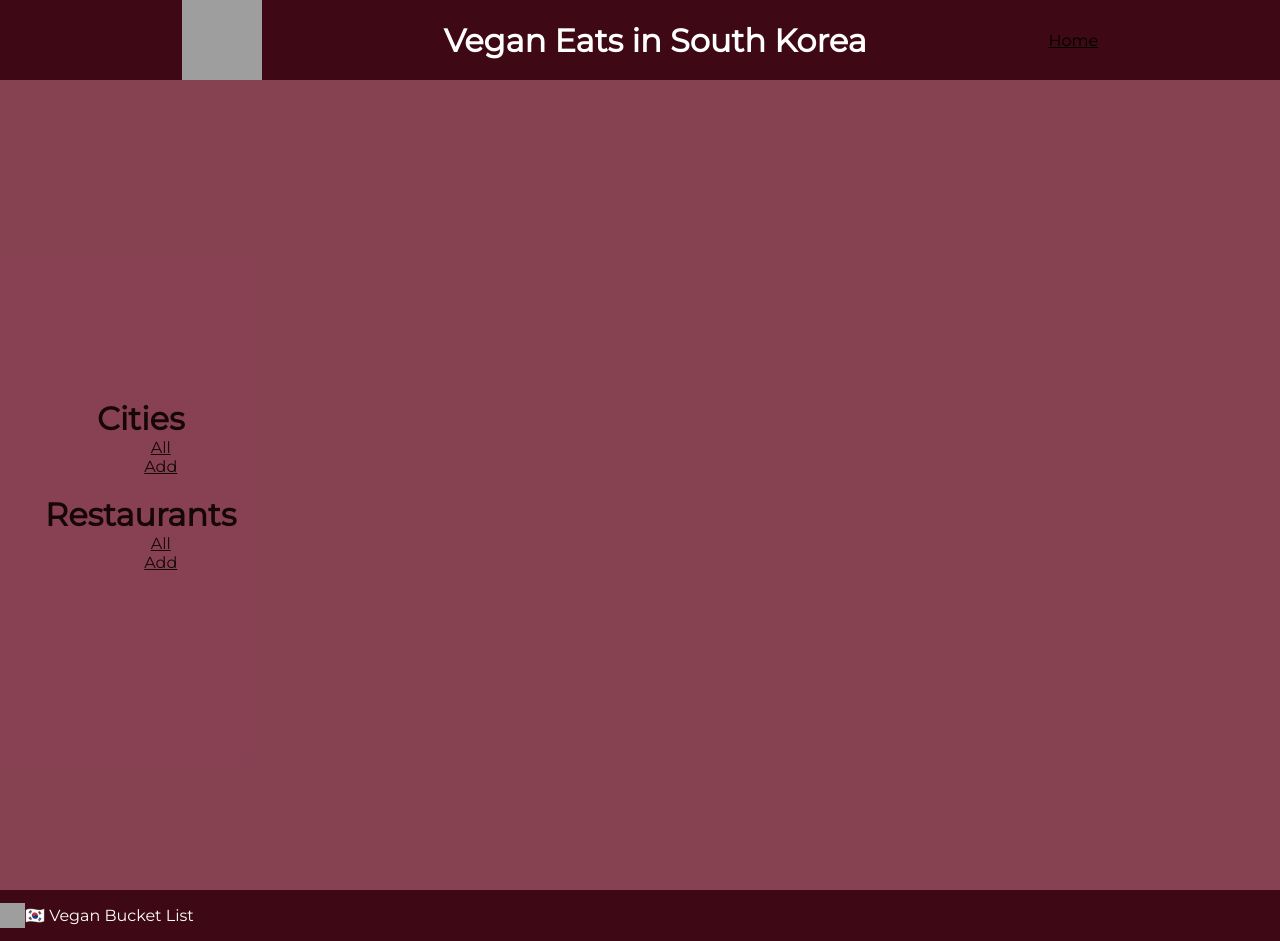
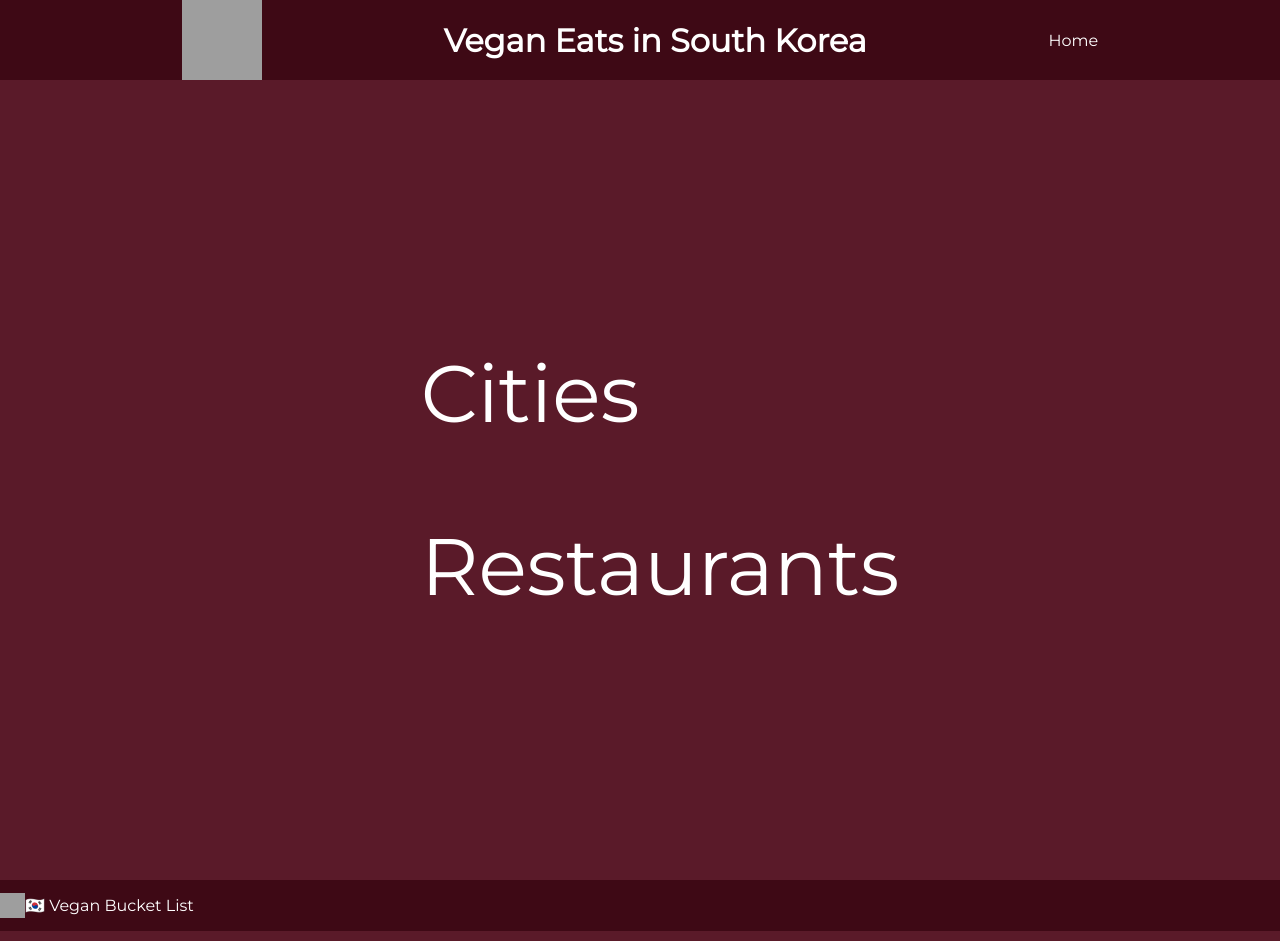
Before and after one commit to Effrancina/w4_solo_python_project, a Flask app: page / in a window 1280 px wide. Run offline with Flask 2, Linux system fonts and the light colour scheme; grey boxes are pictures that could not be loaded.

Commit message:
reorganised colours and flex

```diff
--- a/static/style.css
+++ b/static/style.css
@@ -9,13 +9,28 @@
     height: 100%;
 } */
 
-.background_cities {
+.cities {
     /* height: 120vh; */
     min-height: 120vh;
+    display: flex;
+    flex-direction: column;
+    flex-wrap: wrap;
+    justify-content: space-evenly;
+    align-items: center;
+}
+
+.new {
+    min-height: 100vh;
+    display: flex;
+    flex-direction: column;
+    flex-wrap: wrap;
+    justify-content: center;
+    align-items: center;
 }
 
 a {
-    color: black;
+    color: white;
+    text-decoration: none;
 }
 
 li {
@@ -26,8 +41,8 @@
 
 }
 
-.link_city {
-    font-size: larger;
+.city_name {
+    font-size: 2rem;
     font-weight: bold;
 }
 
@@ -78,7 +93,35 @@
     display: flex;
     height: 100vh;
     align-items: center;
+    justify-content: center;
+}
 
+span {
+    color: white;
+    font-size: 5rem;
+}
+
+.dropdown {
+    position: relative;
+    display: inline-block;
+}
+
+.dropdown-content {
+    display: none;
+    position: absolute;
+    background-color: #964F60;
+    min-width: 160px;
+    box-shadow: 0px 8px 16px 0px rgba(0,0,0,0.2);
+    padding: 12px 16px;
+    z-index: 1;
+}
+
+.dropdown:hover .dropdown-content {
+    display: block;
+    color: black;
+    padding: 12px 16px;
+    text-decoration: none;
+    display: block;
 }
 
 .restaur {
@@ -132,15 +175,14 @@
     font-size: xx-large;
 }
 
-h2 {
+/* h2 {
     margin: 0rem;
     padding: 0rem;
     color: black;
     font-weight: bold;
     text-align: center;
     font-size: xx-large;
-}
-
+} */
 
 
 .emojidex-emoji {
--- a/templates/cities/new.html
+++ b/templates/cities/new.html
@@ -1,6 +1,6 @@
 {% extends "cities/base1.html" %}
 {% block content %}
-
+<div class="new">
     <h1>Add a new city</h1>
 
     <form action="/cities" method="POST" class="transparency">
@@ -16,5 +16,5 @@
             <input type="submit">
         </div>
     </form>
-
+</div>
 {% endblock %}
--- a/templates/index.html
+++ b/templates/index.html
@@ -1,22 +1,31 @@
 {% extends "base.html" %}
 {% block page_content %}
 <section>
-    <nav class="transparency">
+    <nav>
         <ul>
             <li>
-                <h2>Cities</h2>
-                <ul>
-                    <li><a href="/cities">All</a></li>
-                    <li><a href="/cities/new">Add</a></li>
-                </ul>
+                <div class="dropdown">
+                    <span>Cities</span>
+                    <div class="dropdown-content">
+                        <a href="/cities">All</a>
+                        <br>
+                        <a href="/cities/new">Add</a>
+                    </div>
+                </div>
             </li>
             <br>
+            <br>
+            <br>
+            <br>
             <li>
-                <h2>Restaurants</h2>
-                <ul>
-                    <li><a href="/restaurants">All</a></li>
-                    <li><a href="/restaurants/new">Add</a></li>
-                </ul>
+                <div class="dropdown">
+                    <span>Restaurants</span>
+                    <div class="dropdown-content">
+                        <a href="/restaurants">All</a>
+                        <br>
+                        <a href="/restaurants/new">Add</a>
+                    </div>
+                </div>
             </li>
         </ul>
     </nav>
--- a/templates/restaurants/new.html
+++ b/templates/restaurants/new.html
@@ -1,6 +1,6 @@
 {% extends "restaurants/base2.html" %}
 {% block content %}
-<div>
+<div class="new">
     <h1>Add a new restaurant</h1>
     <br>
     <form action="/restaurants" method="POST" class="restaurant_transparency">
```
Also changed, not shown: templates/cities/index.html (+4 -7 lines), templates/restaurants/index.html (+3 -4 lines). Lines whose indentation alone changed are shown as unchanged.
